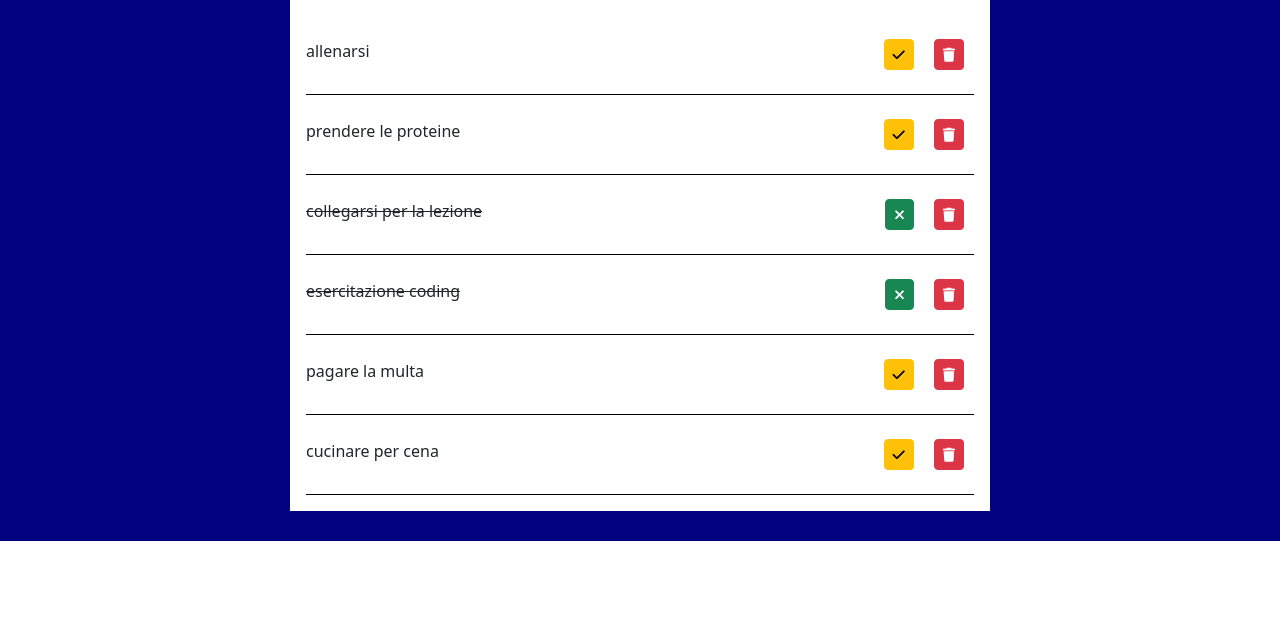
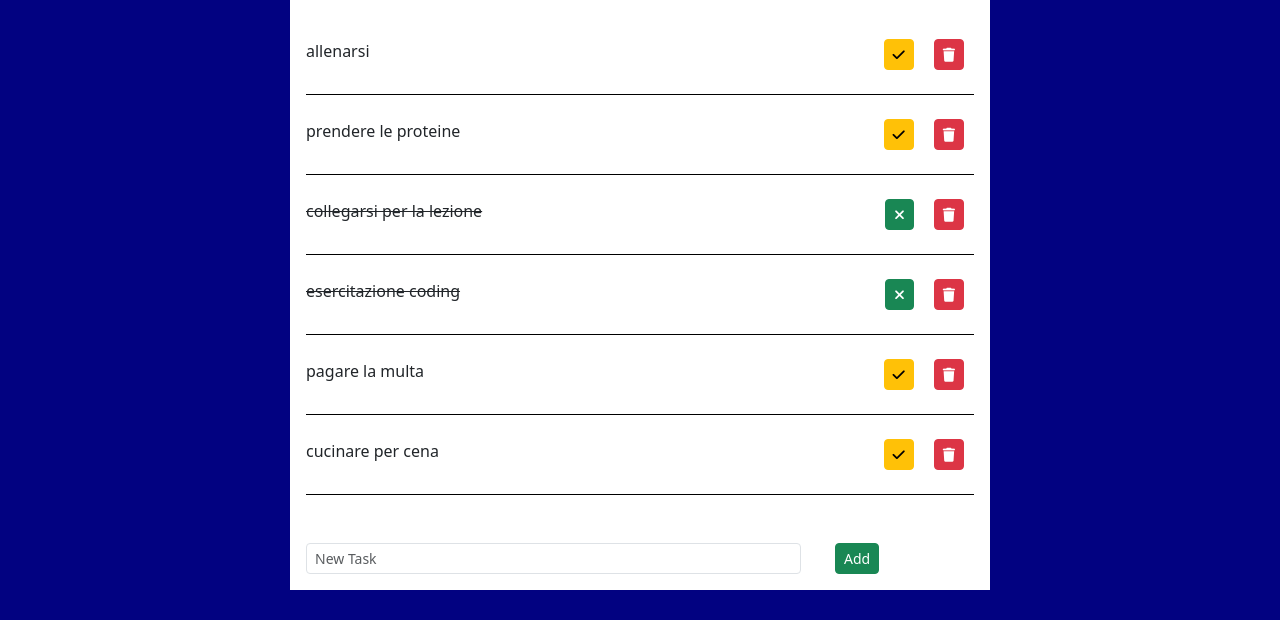
Before and after one commit to balbo97/vue-todolist, a plain HTML site: page index.html in a window 1280 px wide. Shown: the part 194-814 px from the top of the page. Drawn offline with nearby package versions, Linux system fonts and the light colour scheme.

Commit message:
MILESTONE 3 completed

```diff
--- a/css/style.css
+++ b/css/style.css
@@ -11,6 +11,7 @@ header{
 main{
     background-color: rgb(2, 2, 129);
     height: 100vh - 75px;
+
 }
 
 .container-todo{
--- a/index.html
+++ b/index.html
@@ -45,6 +45,17 @@
                                     </div>
                                 </li>
                             </ul>
+                            <div class="p-3">
+                                <div class="row">
+                                    <div class="col-9">
+                                        <input type="text" class="form-control form-control-sm" placeholder="New Task" v-model="new_task">
+                                    </div>
+                                    <div class="col-3">
+                                        <button class="btn btn-sm btn-success" @click="add_newTask">Add</button>
+                                    </div>
+                                </div>
+
+                            </div>
                         </div>
                     </div>
                 </div>
--- a/js/script.js
+++ b/js/script.js
@@ -2,6 +2,7 @@ const {createApp} = Vue;
 createApp({
     data(){
         return{
+            new_task: '',
             todo_list: [
                 {
                     text: 'allenarsi',
@@ -33,6 +34,14 @@ createApp({
     methods: {
         remove_task(index){
             this.todo_list.splice(index,1)
+        },
+        add_newTask(){
+            this.todo_list.push({
+                text: this.new_task,
+                done: false
+            });
+
+            this.new_task=''
         }
     }
 }).mount("#app")
```
